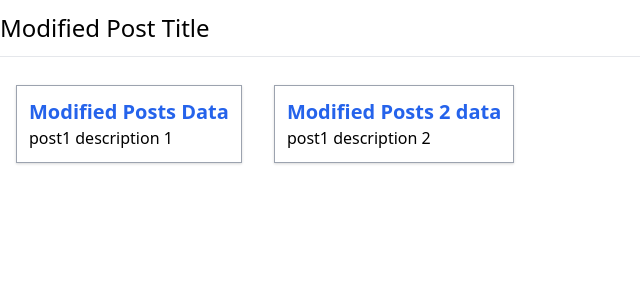
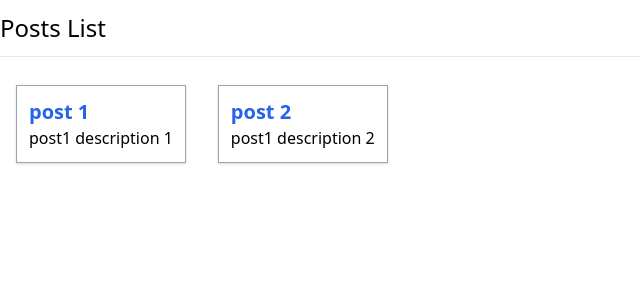
Before and after one commit to leelanarasimha/React-Course-Projects, a React (Create React App) app in the folder my-app/: page / in a window 1280 px wide. Shown: the top 300 px of the page, without its empty margins (0-640 px from the left). Built offline with nearby package versions, Linux system fonts and the light colour scheme.

Commit message:
Feat: remove posts set time out

```diff
--- a/my-app/src/components/Posts/Posts.js
+++ b/my-app/src/components/Posts/Posts.js
@@ -11,21 +11,6 @@ class Posts extends Component {
         postTitle: 'Posts List',
     };
     render() {
-        setTimeout(() => {
-            console.log('Modifying');
-            const posts = [...this.state.posts];
-
-            posts[0].title = 'Modified Posts Data';
-            posts[1].title = 'Modified Posts 2 data';
-
-            this.setState({
-                posts,
-            });
-
-            this.setState({
-                postTitle: 'Modified Post Title',
-            });
-        }, 3000);
         return (
             <div>
                 <h2 className='text-2xl my-3'>{this.state.postTitle}</h2>
```
